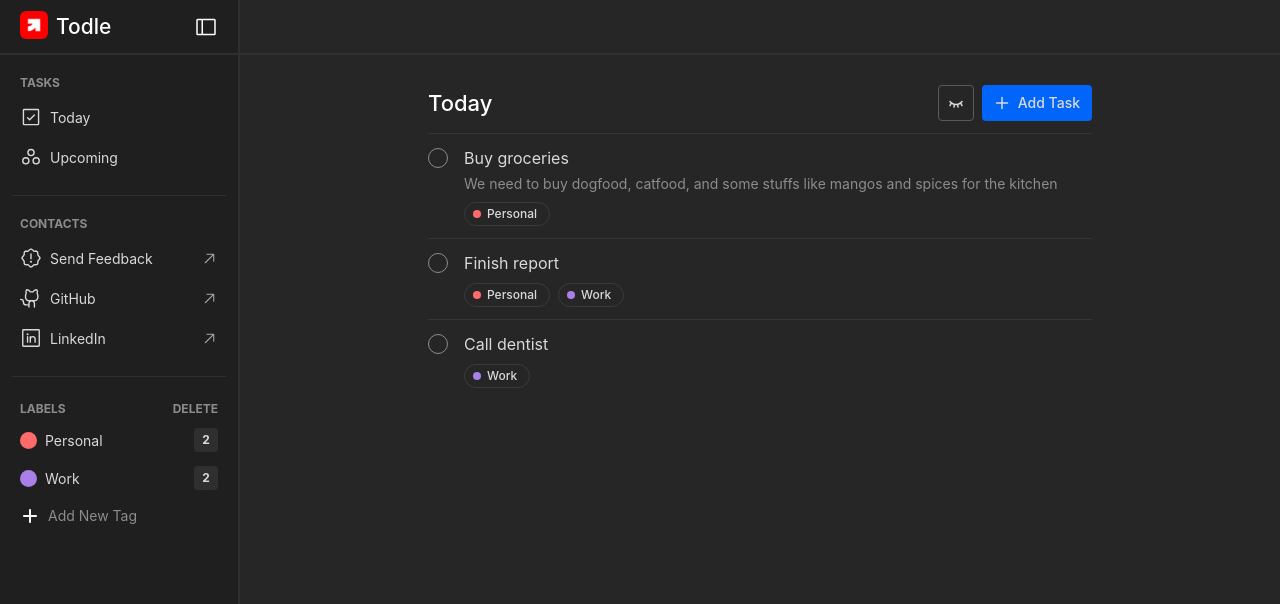
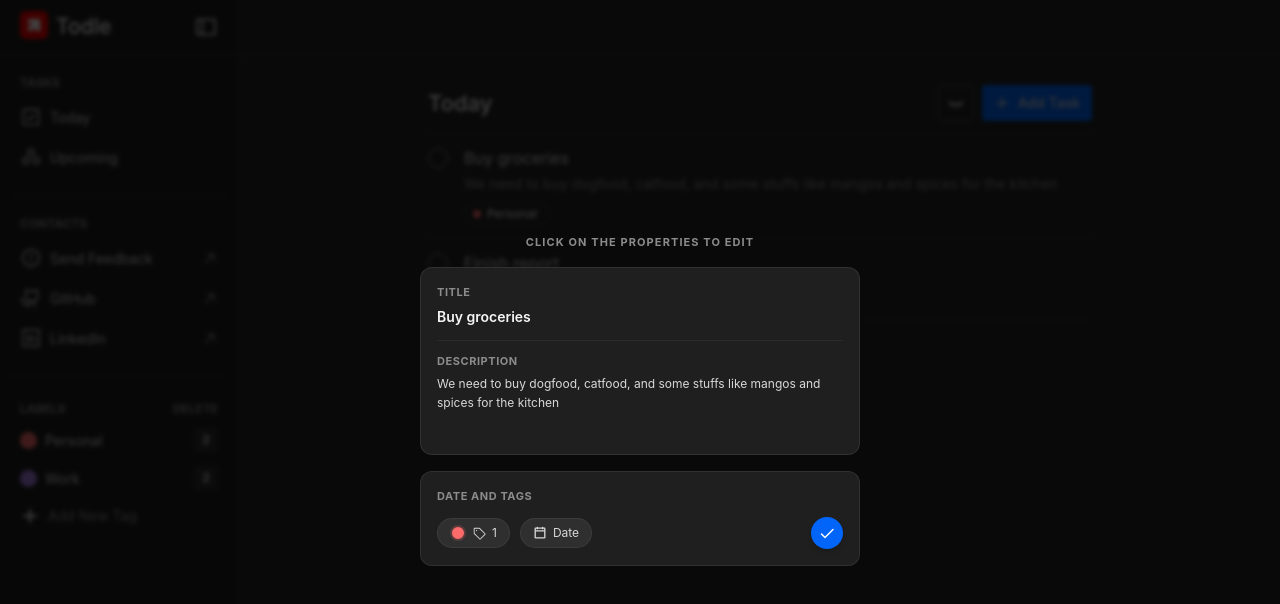
Before and after one commit to DarkMellow/Todle, a React (Vite) app: page / in a window 1280 px wide. Both pictures are taken after a click on the element 760 px from the left and 186 px from the top of the page. Shown: the top 604 px of the page. Built offline with nearby package versions, Linux system fonts and the light colour scheme.

Commit message:
Implemented Task Editing Feature With Modal View Design and Minor Changes

```diff
--- a/src/App.jsx
+++ b/src/App.jsx
@@ -66,6 +66,15 @@ function reducer(state, action) {
           task.id === action.payload ? { ...task, completed: !task.completed } : task
         ),
       };
+    case "SET_ACTIVE_TASK":
+      return { ...state, activeTask: action.payload };
+    case "UPDATE_TASK":
+      return {
+        ...state,
+        tasks: state.tasks.map((task) =>
+          task.id === action.payload.id ? { ...task, ...action.payload.updates } : task
+        ),
+      };
     default:
       return state;
   }
@@ -75,9 +84,10 @@ export default function App() {
   const [state, dispatch] = useReducer(reducer, initialState);
   const [activePanel, setActivePanel] = useState(false);
   const [sidebarOpen, setSidebarOpen] = useState(true);
+  const [isEditTaskOpen, setIsEditTaskOpen] = useState(false);
 
   return (
-    <AppContext.Provider value={{ tagId: state.tags.id, tasks: state.tasks, tags: state.tags, activeTask: state.activeTask, activePanel, dispatch, setActivePanel, setSidebarOpen, sidebarOpen }}>
+    <AppContext.Provider value={{ tagId: state.tags.id, tasks: state.tasks, tags: state.tags, activeTask: state.activeTask, activePanel, dispatch, setActivePanel, setSidebarOpen, sidebarOpen, isEditTaskOpen, setIsEditTaskOpen }}>
       <BrowserRouter>
         <div className="flex h-screen overflow-hidden">
           <div className={`h-screen transition-all duration-200 ease-in-out ${sidebarOpen ? "w-[240px]" : "w-[60px]"}`}>
--- a/src/components/Tasks/DatePicker.jsx
+++ b/src/components/Tasks/DatePicker.jsx
@@ -21,15 +21,17 @@ const quickOptions = [
   },
 ];
 
-export default function DatePicker({ selected, onSelect }) {
+export default function DatePicker({ selected, onSelect, position = "bottom" }) {
   const handleQuickSelect = (getDate) => {
     onSelect(getDate());
   };
 
+  const placementClass = position === "top" ? "bottom-full mb-1.5" : "top-full mt-1.5";
+
   return (
     <div
       onClick={(e) => e.stopPropagation()}
-      className="absolute left-0 top-full mt-1.5 z-40 bg-(--color-10) border border-(--color-8)/40 rounded-xl shadow-2xl overflow-hidden w-fit"
+      className={`absolute left-0 ${placementClass} z-40 bg-(--color-10) border border-(--color-8)/40 rounded-xl shadow-2xl overflow-hidden w-fit`}
     >
       {/* Quick Options */}
       <div className="flex flex-col px-2 py-2">
--- a/src/components/Tasks/Task.jsx
+++ b/src/components/Tasks/Task.jsx
@@ -3,13 +3,18 @@ import { AppContext } from "../../context/AppContext";
 import { Check } from "@phosphor-icons/react";
 
 export default function Task({ title, description, tags, id, completed }) {
-  const { tags: allTags, dispatch } = useContext(AppContext);
+  const { tags: allTags, dispatch, setIsEditTaskOpen } = useContext(AppContext);
   const [checked, setChecked] = useState(completed);
 
+  function handleActiveTaskSelection() {
+    dispatch({ type: "SET_ACTIVE_TASK", payload: id });
+    setIsEditTaskOpen(true);
+  }
+
   return (
-    <div className="flex flex-row gap-4 py-2 my-1 cursor-pointer hover:bg-(--color-9) transition-colors duration-150 rounded-lg px-2">
+    <div onClick={() => handleActiveTaskSelection()} className="flex relative flex-row gap-4 py-2 my-1 cursor-pointer hover:bg-(--color-9) transition-colors duration-150 rounded-lg px-2">
       <div
-        onClick={() => { setChecked(prev => !prev); dispatch({ type: "COMPLETE_TASK", payload: id }); }}
+        onClick={(e) => { e.stopPropagation(); setChecked(prev => !prev); dispatch({ type: "COMPLETE_TASK", payload: id }); }}
         className={`w-5 mt-[2px] h-5 border rounded-full cursor-pointer shrink-0 flex items-center justify-center transition-colors duration-150
           ${checked ? "bg-blue-500 border-blue-500" : "border-(--color-7) bg-transparent"}`}
       >
--- a/src/components/Tasks/TaskEditModal.jsx
+++ b/src/components/Tasks/TaskEditModal.jsx
@@ -0,0 +1,215 @@
+import { useContext, useState, useEffect, useRef } from "react";
+import { AppContext } from "../../context/AppContext";
+import { Tag, CalendarBlank, Check } from "@phosphor-icons/react";
+import DatePickerPopover, { formatDateLabel } from "./DatePicker";
+
+function PopOver({ handleChange, selectedTags }) {
+  const { tags } = useContext(AppContext);
+  return (
+    <div onClick={(e) => e.stopPropagation()} className="absolute left-0 bottom-full flex flex-col bg-(--color-10) border border-(--color-8)/40 rounded-xl mb-1.5 px-2 py-2 w-40 shadow-2xl gap-2 z-30">
+      {tags.map(tag => (
+        <label key={tag.id} htmlFor={String(tag.id)} className="hover:bg-(--color-8)/20 flex items-center gap-1.5 text-xs text-(--color-5) rounded-md px-2 py-1.5 transition-colors cursor-pointer">
+          <input type="checkbox" checked={selectedTags.includes(String(tag.id))} className="custom-checkbox" name={String(tag.id)} id={String(tag.id)} onChange={handleChange} />
+          <Tag size={14} weight="fill" color={tag.color} />
+          {tag.name}
+        </label>
+      ))}
+    </div>
+  );
+}
+
+export default function TaskEditModal() {
+  const { tasks, isEditTaskOpen, setIsEditTaskOpen, activeTask, dispatch, tags: allTags } = useContext(AppContext);
+  const task = tasks.find(t => t.id === activeTask);
+
+  const [title, setTitle] = useState(task?.title || "");
+  const [description, setDescription] = useState(task?.description || "");
+  const [selectedTags, setSelectedTags] = useState(task?.tags?.map(String) || []);
+  const [dueDate, setDueDate] = useState(task?.dueDate ? new Date(task.dueDate) : null);
+
+  const [tagsOpen, setTagsOpen] = useState(false);
+  const [dateOpen, setDateOpen] = useState(false);
+
+  const tagsRef = useRef(null);
+  const dateRef = useRef(null);
+
+  if (!task) return null;
+
+  const handleTitleChange = (e) => {
+    const newTitle = e.target.value;
+    setTitle(newTitle);
+    dispatch({
+      type: "UPDATE_TASK",
+      payload: { id: activeTask, updates: { title: newTitle } }
+    });
+  };
+
+  const handleDescriptionChange = (e) => {
+    const newDesc = e.target.value;
+    setDescription(newDesc);
+    dispatch({
+      type: "UPDATE_TASK",
+      payload: { id: activeTask, updates: { description: newDesc } }
+    });
+  };
+
+  const handleTagChange = (e) => {
+    const { name, checked } = e.target;
+    let newTags;
+    if (checked && !selectedTags.includes(name)) {
+      newTags = [...selectedTags, name];
+    } else if (!checked && selectedTags.includes(name)) {
+      newTags = selectedTags.filter((tag) => tag !== name);
+    } else {
+      return;
+    }
+    setSelectedTags(newTags);
+
+    const resolvedTags = newTags.map(idStr => {
+      const found = allTags.find(t => String(t.id) === idStr);
+      return found ? found.id : idStr;
+    });
+
+    dispatch({
+      type: "UPDATE_TASK",
+      payload: { id: activeTask, updates: { tags: resolvedTags } }
+    });
+  };
+
+  const handleDateSelect = (date) => {
+    setDueDate(date);
+    setDateOpen(false);
+    dispatch({
+      type: "UPDATE_TASK",
+      payload: { id: activeTask, updates: { dueDate: date } }
+    });
+  };
+
+  const handleBackdropClick = (e) => {
+    if (e.target === e.currentTarget) {
+      setIsEditTaskOpen(false);
+    }
+  };
+
+  // eslint-disable-next-line react-hooks/rules-of-hooks
+  useEffect(() => {
+    function handleClickOutside(e) {
+      if (tagsRef.current && !tagsRef.current.contains(e.target)) {
+        setTagsOpen(false);
+      }
+      if (dateRef.current && !dateRef.current.contains(e.target)) {
+        setDateOpen(false);
+      }
+    }
+    document.addEventListener("mousedown", handleClickOutside);
+    return () => document.removeEventListener("mousedown", handleClickOutside);
+  }, []);
+
+  return (
+    <div
+      onClick={handleBackdropClick}
+      className={`fixed inset-0 bg-black/75 backdrop-blur-[2px] z-50 flex flex-col justify-center items-center gap-4 transition-opacity duration-200 ${
+        isEditTaskOpen ? "opacity-100" : "opacity-0 pointer-events-none"
+      }`}
+    >
+      <p className="text-[11px] font-bold text-(--color-7) tracking-widest uppercase">
+        Click On The Properties To Edit
+      </p>
+
+      {/* First Card: Title & Description */}
+      <div className="w-[440px] bg-(--color-11) border border-(--color-8)/30 rounded-xl p-4 flex flex-col gap-3">
+        <div>
+          <p className="text-[11px] font-bold text-(--color-7) uppercase tracking-wider mb-1">
+            Title
+          </p>
+          <input
+            type="text"
+            value={title}
+            onChange={handleTitleChange}
+            placeholder="Task title"
+            className="bg-transparent text-sm font-semibold text-(--color-3) focus:outline-none w-full placeholder-(--color-8)"
+          />
+        </div>
+
+        <div className="h-0 border-t border-(--color-8)/20" />
+
+        <div>
+          <p className="text-[11px] font-bold text-(--color-7) uppercase tracking-wider mb-1">
+            Description
+          </p>
+          <textarea
+            value={description}
+            onChange={handleDescriptionChange}
+            placeholder="Add description..."
+            rows={3}
+            className="bg-transparent text-xs text-(--color-5) focus:outline-none w-full resize-none leading-relaxed placeholder-(--color-8)"
+          />
+        </div>
+      </div>
+
+      {/* Second Card: Date & Tags */}
+      <div className="w-[440px] bg-(--color-11) border border-(--color-8)/30 rounded-xl p-4 flex flex-col gap-3">
+        <p className="text-[11px] font-bold text-(--color-7) uppercase tracking-wider">
+          Date And Tags
+        </p>
+        <div className="flex justify-between items-center">
+          <div className="flex gap-2.5">
+            <button
+              ref={tagsRef}
+              onClick={() => setTagsOpen(prev => !prev)}
+              className="relative flex items-center text-xs gap-1.5 text-(--color-5) bg-(--color-9) hover:bg-(--color-8)/30 border border-(--color-8)/30 rounded-full px-3 py-1.5 transition-colors cursor-pointer"
+            >
+              {tagsOpen && <PopOver handleChange={handleTagChange} selectedTags={selectedTags} />}
+              {selectedTags.length > 0 ? (
+                <>
+                  <div className="flex items-center">
+                    {selectedTags.map((idStr, i) => {
+                      const tag = allTags.find(t => String(t.id) === idStr);
+                      if (!tag) return null;
+                      return (
+                        <span
+                          key={tag.id}
+                          className="size-4 rounded-full border-2 border-(--color-9)/80 shrink-0"
+                          style={{
+                            backgroundColor: tag.color,
+                            marginLeft: i === 0 ? 0 : '-6px',
+                            zIndex: selectedTags.length - i
+                          }}
+                        />
+                      );
+                    })}
+                  </div>
+                  <Tag size={14} weight="regular" />
+                  {selectedTags.length}
+                </>
+              ) : (
+                <>
+                  <Tag size={14} weight="regular" />
+                  Add Tags
+                </>
+              )}
+            </button>
+
+            <button
+              ref={dateRef}
+              onClick={() => setDateOpen(prev => !prev)}
+              className="relative flex items-center gap-1.5 text-xs text-(--color-5) bg-(--color-9) hover:bg-(--color-8)/30 border border-(--color-8)/30 rounded-full px-3 py-1.5 transition-colors cursor-pointer"
+            >
+              {dateOpen && <DatePickerPopover selected={dueDate} onSelect={handleDateSelect} position="top" />}
+              <CalendarBlank size={14} weight={dueDate ? "fill" : "bold"} />
+              {formatDateLabel(dueDate) || 'Date'}
+            </button>
+          </div>
+
+          <button
+            onClick={() => setIsEditTaskOpen(false)}
+            className="flex items-center justify-center size-8 bg-(--color-primary) hover:bg-(--color-primary)/80 hover:scale-105 active:scale-95 text-white rounded-full cursor-pointer transition-all shadow-md shrink-0"
+            title="Save and Close"
+          >
+            <Check size={16} weight="bold" />
+          </button>
+        </div>
+      </div>
+    </div>
+  );
+}
--- a/src/pages/Today.jsx
+++ b/src/pages/Today.jsx
@@ -8,9 +8,10 @@ import {
 
 import Task from "../components/Tasks/Task";
 import TaskAdder from "../components/Tasks/TaskAdder";
+import TaskEditModal from "../components/Tasks/TaskEditModal";
 
 export default function Today() {
-  const { tasks, setActivePanel } = useContext(AppContext);
+  const { tasks, setActivePanel, isEditTaskOpen, activeTask } = useContext(AppContext);
   const [hideCompletedTasks, setHideCompletedTasks] = useState(false);
 
   return (
@@ -56,6 +57,8 @@ export default function Today() {
           ));
         })()}
       </div>
+
+      {isEditTaskOpen && activeTask !== null && <TaskEditModal key={activeTask} />}
     </div>
   );
 }
```
